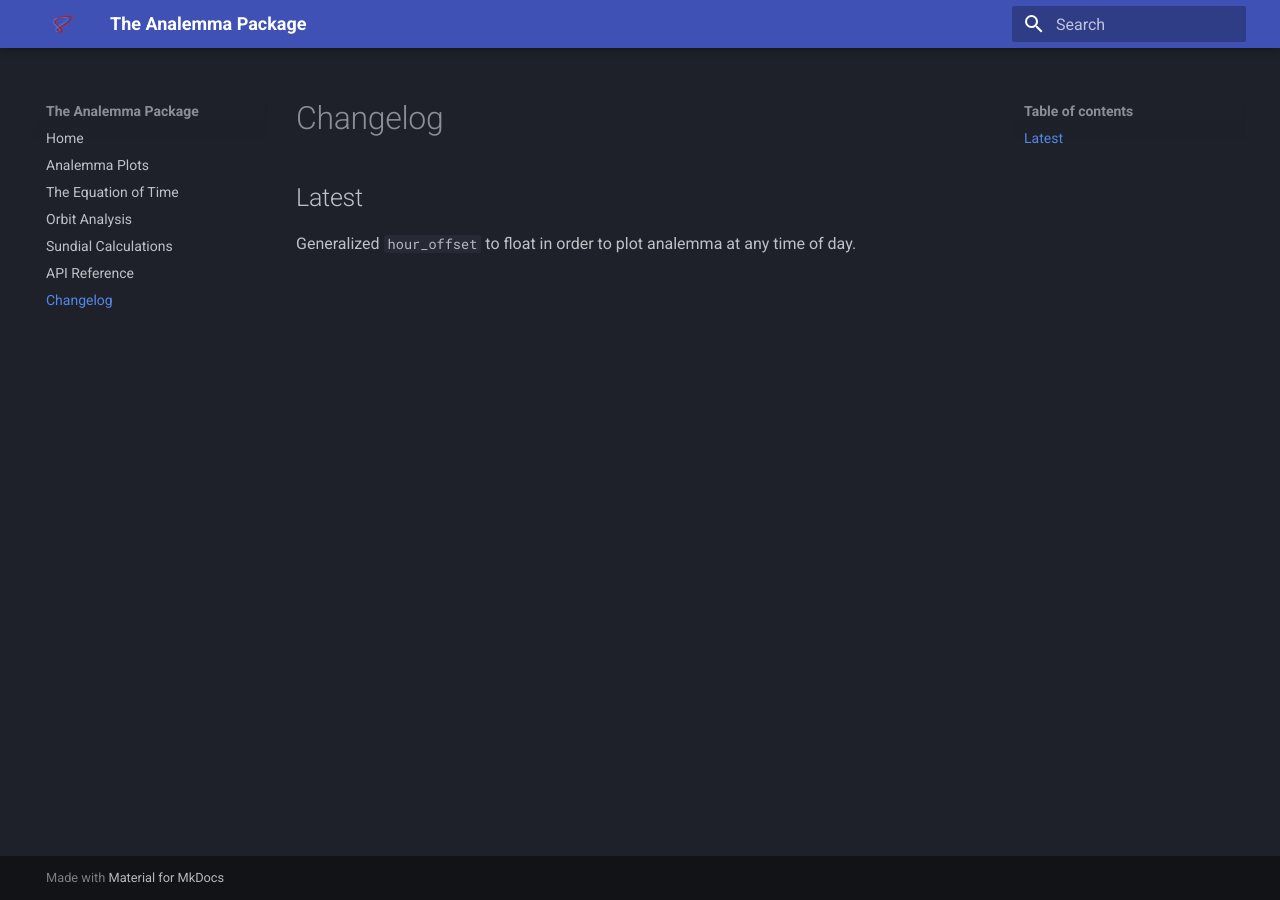
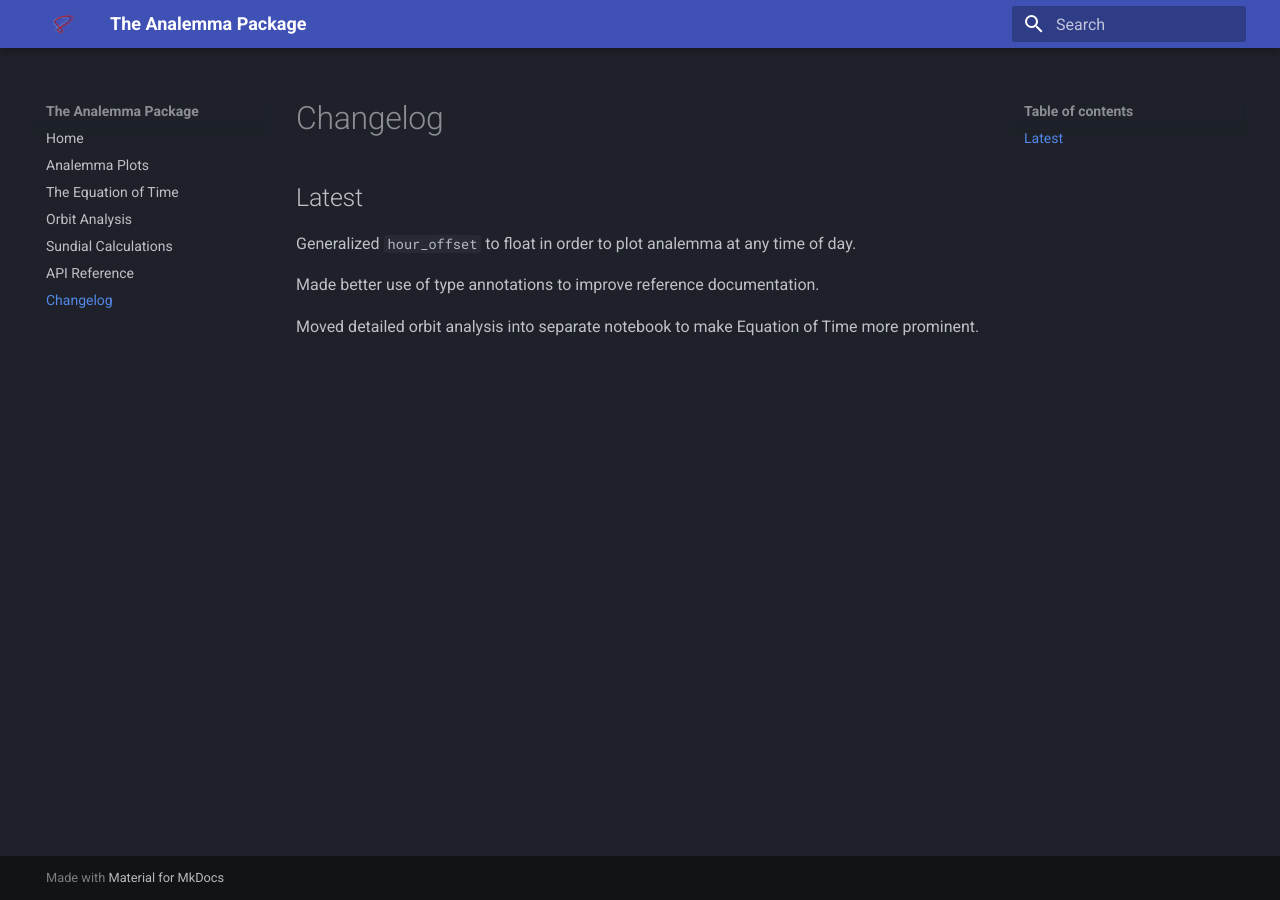
Before and after one commit to russellgoyder/analemma, an MkDocs documentation site: the page built from docs/changelog.md, in a window 1280 px wide. Built offline with MkDocs 1.6.1 and Material for MkDocs 9.7.7, drawn with Linux system fonts in a browser that asks for light colours.

Commit message:
Changelog

```diff
--- a/docs/changelog.md
+++ b/docs/changelog.md
@@ -4,3 +4,7 @@
 ## Latest
 
 Generalized `hour_offset` to float in order to plot analemma at any time of day.
+
+Made better use of type annotations to improve reference documentation.
+
+Moved detailed orbit analysis into separate notebook to make Equation of Time more prominent.
```
